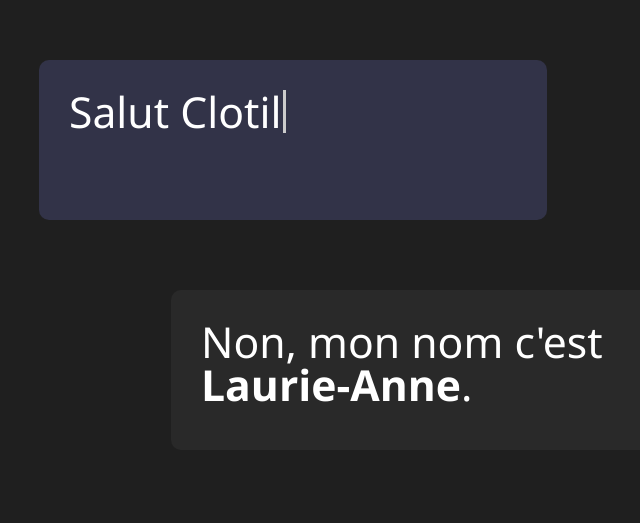
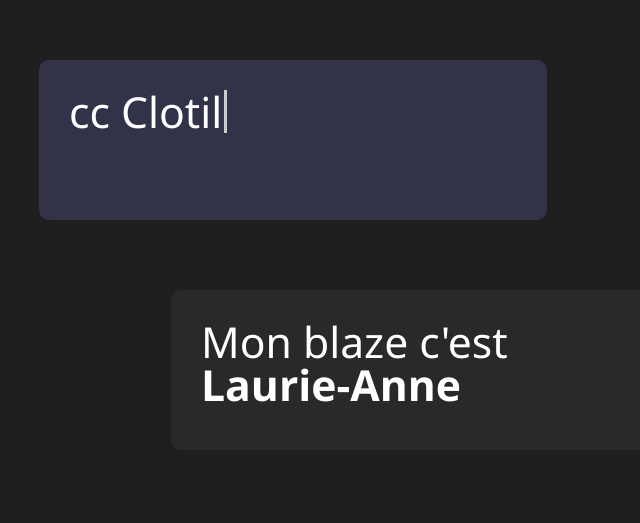
Before and after one commit to aeoncl/jemappellelaurieanne, a plain HTML site: page index.html in a window 1280 px wide. Shown: the part 110-633 px from the top of the page, without its empty margins (281-921 px from the left). Drawn offline with Linux system fonts and the light colour scheme.

Commit message:
Added random stuff

```diff
--- a/index.html
+++ b/index.html
@@ -11,12 +11,12 @@
     <main>
         <article class="left-bubble">
             <div class="teams-bubble">
-                <h1>Salut <span class="typed-text"></span><span class="cursor">&nbsp;</span></h1>
+                <h1><span class="greetings-text">Salut</span> <span class="typed-text"></span><span class="cursor">&nbsp;</span></h1>
             </div>
         </article>
         <article class="right-bubble">
             <div class="teams-bubble">
-                <h1>Non, mon nom c'est <span style="font-weight: bold;">Laurie-Anne</span>.</h1>
+                <h1><span class="answer-text">Non, c'est <b>Laurie-Anne</b>.</span></h1>
             </div>
         </article>
     </main>
--- a/script.js
+++ b/script.js
@@ -4,6 +4,34 @@
 
 let typedTextSpan = undefined;
 let cursorSpan = undefined;
+let answerSpanText = undefined;
+let greetingsTextSpan = undefined;
+
+
+const greetingsArray = [
+    "Hey",
+    "Salut",
+    "Bonjour",
+    "Bjr",
+    "Wsh",
+    "YO",
+    "Wesh",
+    "Obrigado",
+    "Hiiii",
+    "Salutations",
+    "Hola",
+    "cc"
+]
+
+const answerArray = [
+    "En fait c'est <b>Laurie-Anne</b>...",
+    "Non c'est <b>Laurie-Anne</b>",
+    "C'est <b>Laurie-Anne</b>...",
+    "Mon blaze c'est <b>Laurie-Anne</b>",
+    "C'EST <b>LAURIE-ANNE</b> 😡😡😡",
+    "Je m'appelle <b>Laurie-Anne</b> au fait..."
+]
+
 const textArray = [
     "Barbara",
     "Emma", "Léa", "Chloé", "Manon", "Inès",
@@ -100,6 +128,10 @@ function erase() {
 document.addEventListener("DOMContentLoaded", function () {
     typedTextSpan = document.querySelector(".typed-text");
     cursorSpan = document.querySelector(".cursor");
+    greetingsTextSpan = document.querySelector(".greetings-text");
+    answerSpanText = document.querySelector(".answer-text");
+    greetingsTextSpan.innerHTML = greetingsArray[Math.floor(Math.random() * greetingsArray.length)]
+    answerSpanText.innerHTML = answerArray[Math.floor(Math.random() * answerArray.length)]
   // On DOM Load initiate the effect
   if (textArray.length) setTimeout(type, newTextDelay + 250);
 });
--- a/style.css
+++ b/style.css
@@ -24,6 +24,10 @@ h1 {
     font-size: 32pt;
     color: white;
 
+}
+
+b {
+  font-weight: bold;
 }
 
 .right-bubble .teams-bubble {
```
